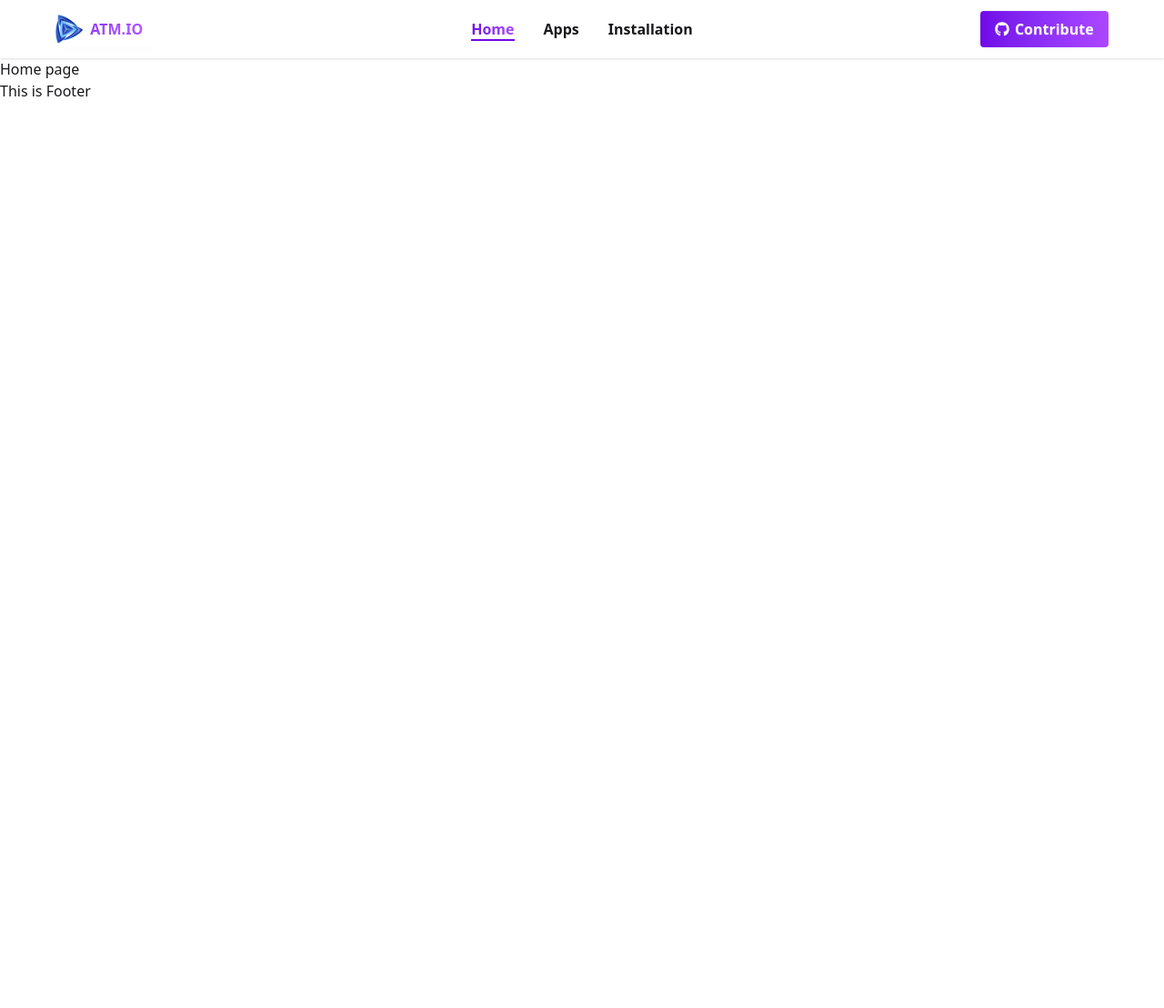
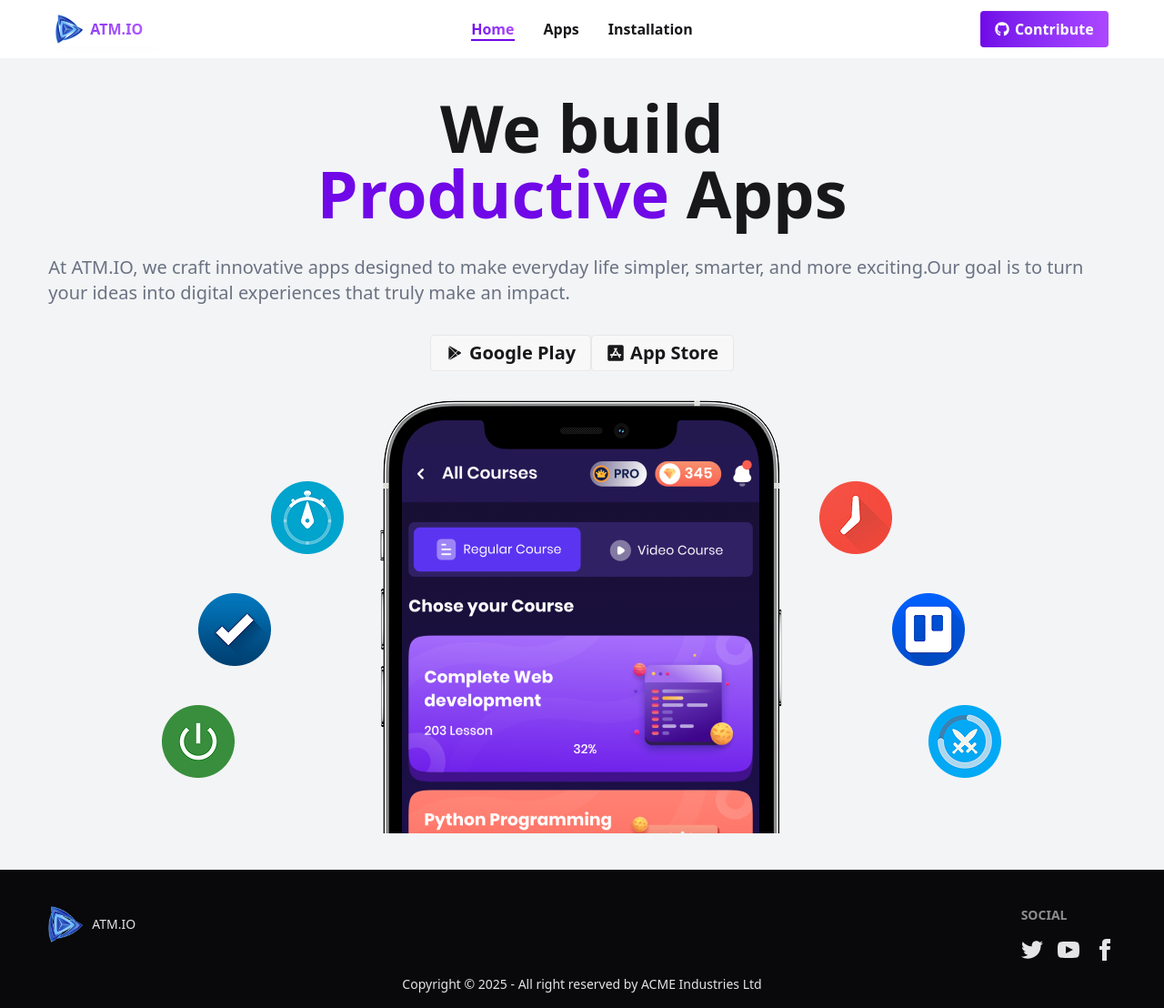
Before and after one commit to atmabdullaham/atm-io, a React (Vite) app: page / in a window 1280 px wide. Shown: the whole page at 91% size. Before the commit the page ends 800 px from the top, so only its background shows below. Built offline with nearby package versions, Linux system fonts and the light colour scheme.

Commit message:
added banner section

```diff
--- a/index.html
+++ b/index.html
@@ -2,7 +2,7 @@
 <html lang="en">
   <head>
     <meta charset="UTF-8" />
-    <link rel="icon" type="image/svg+xml" href="/vite.svg" />
+
     <meta name="viewport" content="width=device-width, initial-scale=1.0" />
     <title>atm-io</title>
 
--- /dev/null
+++ b/src/components/Banner.jsx
@@ -0,0 +1,37 @@
+import { BiLogoPlayStore } from "react-icons/bi";
+import { FaAppStoreIos } from "react-icons/fa";
+import hero from "../assets/hero.png";
+
+const Banner = () => {
+  return (
+    <div className="flex flex-col items-center justify-center gap-8 w-11/12 mx-auto py-10">
+      <div>
+        <h1 className="text-7xl font-bold text-center">
+          We build <br />{" "}
+          <span className="font-black text-violet-700">Productive</span> Apps
+        </h1>
+      </div>
+      <div>
+        <p className="text-xl font-normal text-gray-500">
+          At ATM.IO, we craft innovative apps designed to make everyday life
+          simpler, smarter, and more exciting.Our goal is to turn your ideas
+          into digital experiences that truly make an impact.
+        </p>
+      </div>
+      <div>
+        <button className="btn text-xl font-semibold">
+          <BiLogoPlayStore /> Google Play
+        </button>
+        <button className="btn text-xl font-semibold">
+          <FaAppStoreIos />
+          App Store
+        </button>
+      </div>
+      <div>
+        <img src={hero} alt="" />
+      </div>
+    </div>
+  );
+};
+
+export default Banner;
--- a/src/components/Footer.jsx
+++ b/src/components/Footer.jsx
@@ -1,5 +1,61 @@
+import logo from "../assets/logo.png";
 const Footer = () => {
-  return <div>This is Footer</div>;
+  return (
+    <div className="bg-neutral text-neutral-content">
+      <footer className="footer sm:footer-horizontal  pt-10 md:flex justify-between w-11/12 mx-auto">
+        <aside className="flex items-center">
+          <img src={logo} className="w-10" alt="" />
+          <p>ATM.IO</p>
+        </aside>
+        <nav>
+          <h6 className="footer-title">Social</h6>
+          <div className="grid grid-flow-col gap-4">
+            <a>
+              <svg
+                xmlns="http://www.w3.org/2000/svg"
+                width="24"
+                height="24"
+                viewBox="0 0 24 24"
+                className="fill-current"
+              >
+                <path d="M24 4.557c-.883.392-1.832.656-2.828.775 1.017-.609 1.798-1.574 2.165-2.724-.951.564-2.005.974-3.127 1.195-.897-.957-2.178-1.555-3.594-1.555-3.179 0-5.515 2.966-4.797 6.045-4.091-.205-7.719-2.165-10.148-5.144-1.29 2.213-.669 5.108 1.523 6.574-.806-.026-1.566-.247-2.229-.616-.054 2.281 1.581 4.415 3.949 4.89-.693.188-1.452.232-2.224.084.626 1.956 2.444 3.379 4.6 3.419-2.07 1.623-4.678 2.348-7.29 2.04 2.179 1.397 4.768 2.212 7.548 2.212 9.142 0 14.307-7.721 13.995-14.646.962-.695 1.797-1.562 2.457-2.549z"></path>
+              </svg>
+            </a>
+            <a>
+              <svg
+                xmlns="http://www.w3.org/2000/svg"
+                width="24"
+                height="24"
+                viewBox="0 0 24 24"
+                className="fill-current"
+              >
+                <path d="M19.615 3.184c-3.604-.246-11.631-.245-15.23 0-3.897.266-4.356 2.62-4.385 8.816.029 6.185.484 8.549 4.385 8.816 3.6.245 11.626.246 15.23 0 3.897-.266 4.356-2.62 4.385-8.816-.029-6.185-.484-8.549-4.385-8.816zm-10.615 12.816v-8l8 3.993-8 4.007z"></path>
+              </svg>
+            </a>
+            <a>
+              <svg
+                xmlns="http://www.w3.org/2000/svg"
+                width="24"
+                height="24"
+                viewBox="0 0 24 24"
+                className="fill-current"
+              >
+                <path d="M9 8h-3v4h3v12h5v-12h3.642l.358-4h-4v-1.667c0-.955.192-1.333 1.115-1.333h2.885v-5h-3.808c-3.596 0-5.192 1.583-5.192 4.615v3.385z"></path>
+              </svg>
+            </a>
+          </div>
+        </nav>
+      </footer>
+      <footer className="footer sm:footer-horizontal  footer-center   p-4">
+        <aside>
+          <p>
+            Copyright © {new Date().getFullYear()} - All right reserved by ACME
+            Industries Ltd
+          </p>
+        </aside>
+      </footer>
+    </div>
+  );
 };
 
 export default Footer;
--- a/src/components/Navbar.jsx
+++ b/src/components/Navbar.jsx
@@ -5,10 +5,10 @@
 const Navbar = () => {
   return (
     <div className="bg-white shadow-sm">
-      <div className="navbar  w-11/12  mx-auto">
+      <div className="navbar w-11/12 mx-auto">
         <div className="navbar-start">
           <div className="dropdown">
-            <div tabIndex={0} role="button" className="btn btn-ghost lg:hidden">
+            <div tabIndex={0} role="button" className="p-2 pl-0 lg:hidden">
               <svg
                 xmlns="http://www.w3.org/2000/svg"
                 className="h-5 w-5"
@@ -29,23 +29,42 @@
               tabIndex={0}
               className="menu menu-sm dropdown-content bg-base-100 rounded-box z-1 mt-3 w-52 p-2 shadow"
             >
-              <li>
-                <a>Item 1</a>
-              </li>
-              <li>
-                <a>Parent</a>
-                <ul className="p-2">
-                  <li>
-                    <a>Submenu 1</a>
-                  </li>
-                  <li>
-                    <a>Submenu 2</a>
-                  </li>
-                </ul>
-              </li>
-              <li>
-                <a>Item 3</a>
-              </li>
+              <NavLink
+                to="/"
+                className={({ isActive, isPending }) =>
+                  isPending
+                    ? "text-base font-semibold"
+                    : isActive
+                    ? "text-base font-semibold bg-gradient-to-r from-violet-700 to-purple-500 text-transparent bg-clip-text border-b-2 border-violet-700"
+                    : "text-base font-semibold"
+                }
+              >
+                Home
+              </NavLink>
+              <NavLink
+                to="/all-apps"
+                className={({ isActive, isPending }) =>
+                  isPending
+                    ? "text-base font-semibold"
+                    : isActive
+                    ? "text-base font-semibold bg-gradient-to-r from-violet-700 to-purple-500 text-transparent bg-clip-text border-b-2 border-violet-700"
+                    : "text-base font-semibold"
+                }
+              >
+                Apps
+              </NavLink>
+              <NavLink
+                to="/installation"
+                className={({ isActive, isPending }) =>
+                  isPending
+                    ? "text-base font-semibold"
+                    : isActive
+                    ? "text-base font-semibold bg-gradient-to-r from-violet-700 to-purple-500 text-transparent bg-clip-text border-b-2 border-violet-700"
+                    : "text-base font-semibold"
+                }
+              >
+                Installation
+              </NavLink>
             </ul>
           </div>
           <Link
@@ -59,40 +78,49 @@
           <ul className="px-1 space-x-8">
             <NavLink
               to="/"
-              className={({ isActive }) =>
-                isActive
-                  ? "bg-gradient-to-r from-violet-700 to-purple-500 text-transparent bg-clip-text border-b-2 border-violet-700"
-                  : ""
+              className={({ isActive, isPending }) =>
+                isPending
+                  ? "text-base font-semibold"
+                  : isActive
+                  ? "text-base font-semibold bg-gradient-to-r from-violet-700 to-purple-500 text-transparent bg-clip-text border-b-2 border-violet-700"
+                  : "text-base font-semibold"
               }
             >
-              <a className="text-base font-semibold">Home</a>
+              Home
             </NavLink>
             <NavLink
               to="/all-apps"
-              className={({ isActive }) =>
-                isActive
-                  ? "bg-gradient-to-r from-violet-700 to-purple-500 text-transparent bg-clip-text border-b-2 border-violet-700"
-                  : ""
+              className={({ isActive, isPending }) =>
+                isPending
+                  ? "text-base font-semibold"
+                  : isActive
+                  ? "text-base font-semibold bg-gradient-to-r from-violet-700 to-purple-500 text-transparent bg-clip-text border-b-2 border-violet-700"
+                  : "text-base font-semibold"
               }
             >
-              <a className="text-base font-semibold">Apps</a>
+              Apps
             </NavLink>
             <NavLink
               to="/installation"
-              className={({ isActive }) =>
-                isActive
-                  ? "bg-gradient-to-r from-violet-700 to-purple-500 text-transparent bg-clip-text border-b-2 border-violet-700"
-                  : ""
+              className={({ isActive, isPending }) =>
+                isPending
+                  ? "text-base font-semibold"
+                  : isActive
+                  ? "text-base font-semibold bg-gradient-to-r from-violet-700 to-purple-500 text-transparent bg-clip-text border-b-2 border-violet-700"
+                  : "text-base font-semibold"
               }
             >
-              <a className="text-base font-semibold">Installation</a>
+              Installation
             </NavLink>
           </ul>
         </div>
         <div className="navbar-end">
-          <a className="btn bg-gradient-to-r from-violet-700 to-purple-500 text-white text-base font-semibold border-0">
+          <Link
+            to="https://github.com/atmabdullaham"
+            className="btn bg-gradient-to-r from-violet-700 to-purple-500 text-white text-base font-semibold border-0"
+          >
             <FaGithub /> Contribute
-          </a>
+          </Link>
         </div>
       </div>
     </div>
--- a/src/layouts/MainLayout.jsx
+++ b/src/layouts/MainLayout.jsx
@@ -6,7 +6,9 @@
   return (
     <div>
       <Navbar></Navbar>
-      <Outlet></Outlet>
+      <div className="min-h-[calc(100vh-216px)]">
+        <Outlet></Outlet>
+      </div>
       <Footer></Footer>
     </div>
   );
--- a/src/pages/Home.jsx
+++ b/src/pages/Home.jsx
@@ -1,5 +1,11 @@
+import Banner from "../components/Banner";
+
 const Home = () => {
-  return <div>Home page</div>;
+  return (
+    <div className="bg-gray-100">
+      <Banner></Banner>
+    </div>
+  );
 };
 
 export default Home;
```
